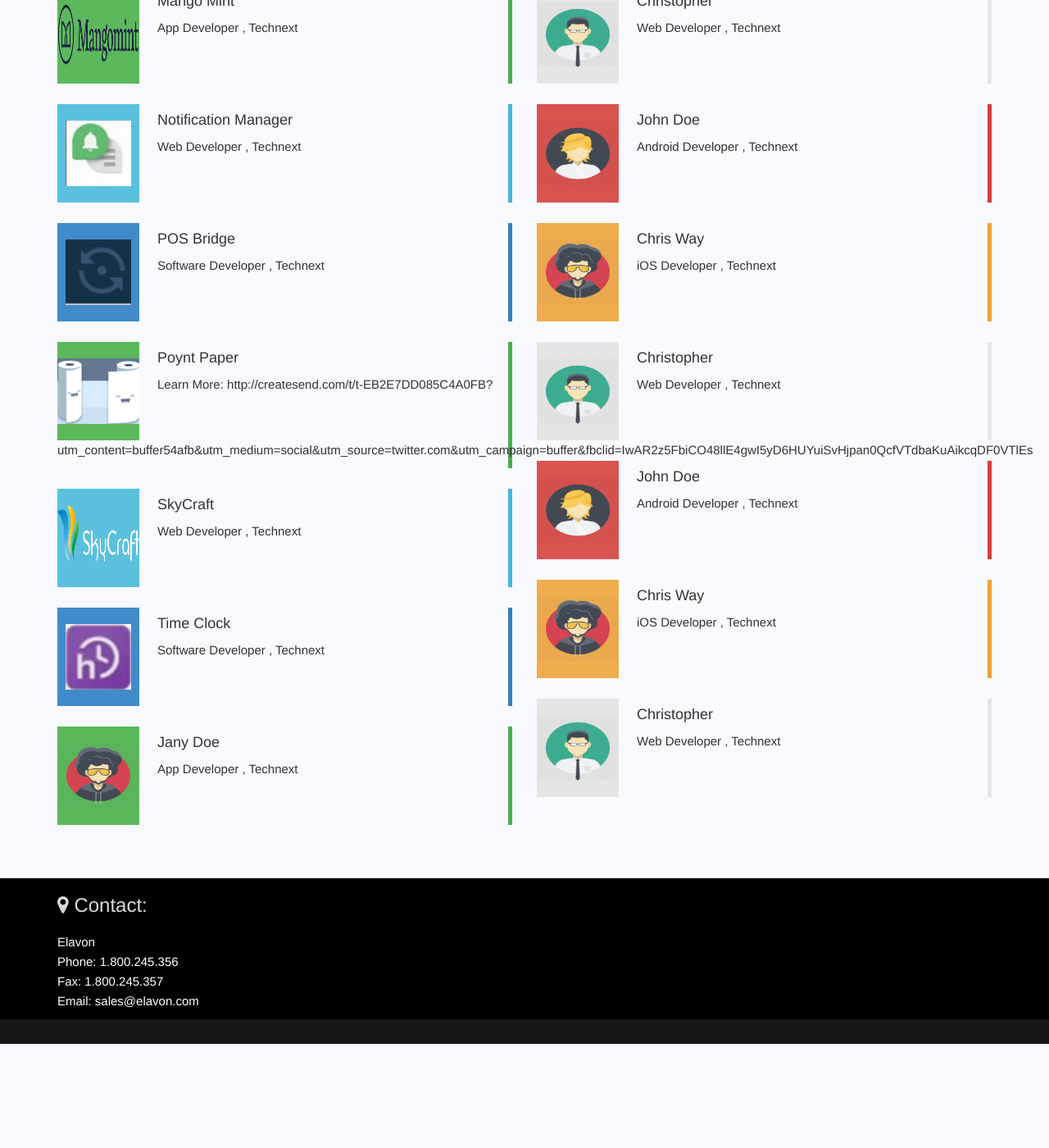
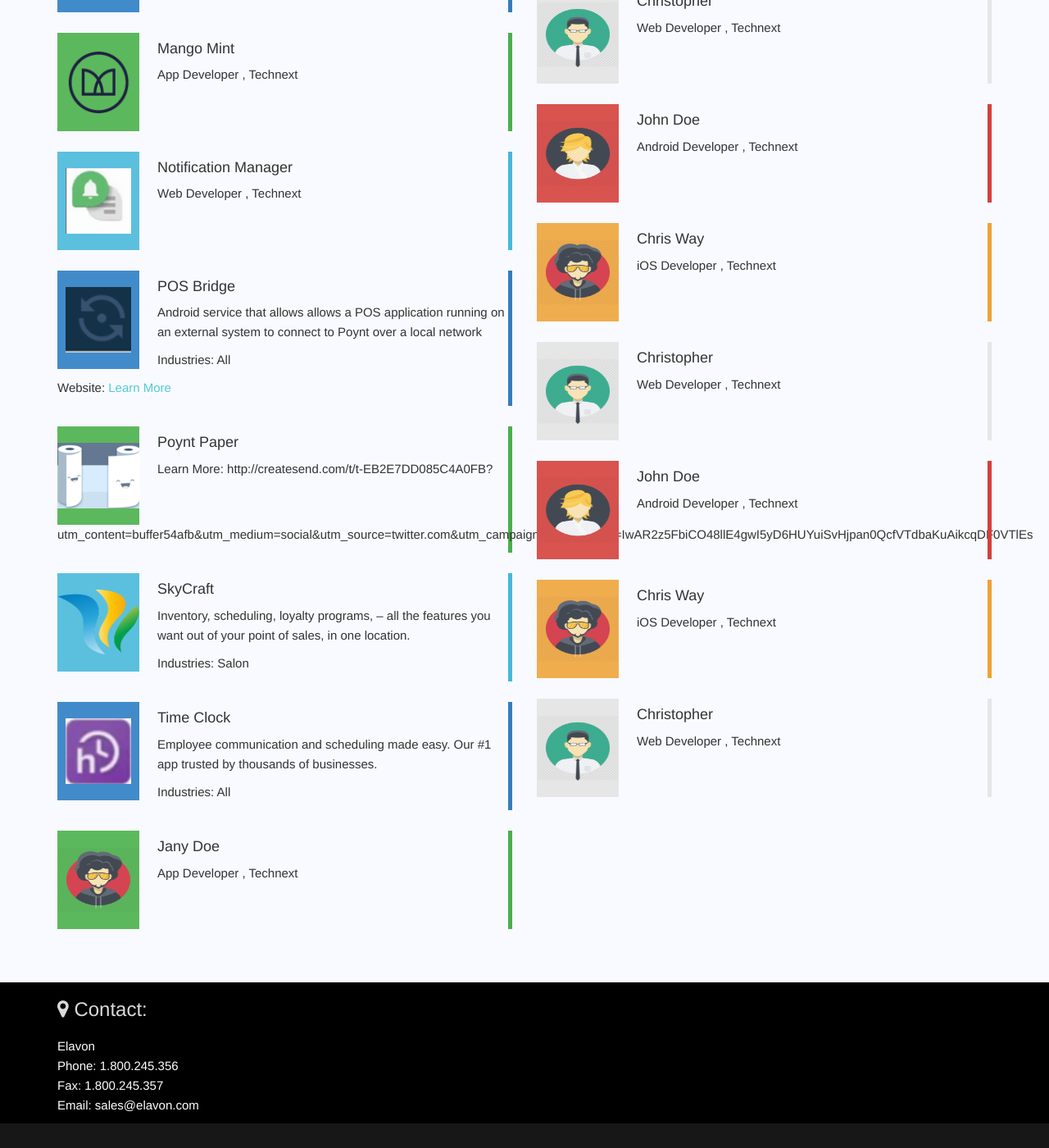
Before and after one commit to tmudireddy/Elavon, a Jekyll site: the page built from team.html, in a window 1280 px wide and 1400 px high, scrolled down 1289 px. Shown: the whole window at 82% size. Built offline with Jekyll 4.4.1, drawn with Linux system fonts in a browser that asks for light colours; before the commit the page ends 2562 px from its top, so only the background shows below that; some of the changed text lies outside the part shown.

Commit message:
formatting issues

```diff
--- a/team.html
+++ b/team.html
@@ -16,8 +16,13 @@
           Apptizer
         </h4>
         <p>
-          Web Developer , Technext
+          Launch your own app for customers to order ahead – no coding skills necessary.
         </p>
+        <p>
+          Industries: Restraunt
+          </p>
+          <p>
+              Website:  <a href="https://apptizer.io/">Learn More</a>        </p>
       </div>
       <div class="blockquote-box blockquote-primary animated wow fadeInLeft clearfix">
         <div class="square pull-left">
@@ -27,7 +32,10 @@
           Cash N Tips
         </h4>
         <p>
-          Software Developer , Technext
+            Keep track of your cash transactions, deposits, and withdrawals,  all in one easy place.
+        </p>
+        <p>
+          Industries: Restraunt
         </p>
       </div>
       <div class="blockquote-box blockquote-success animated wow fadeInLeft clearfix">
@@ -76,7 +84,7 @@
       </div>
       <div class="blockquote-box blockquote-info animated wow fadeInLeft clearfix">
         <div class="square pull-left">
-          <img src="../assets/freespace.png" alt="Feature-img" height="80" width="100">
+          <img src="../assets/freespace.png" alt="Feature-img" height="80" width="80">
         </div>
         <h4>
           Free Space
@@ -87,7 +95,7 @@
       </div>
       <div class="blockquote-box blockquote-primary animated wow fadeInLeft clearfix">
         <div class="square pull-left">
-          <img src="../assets/kitchendisplay.png" alt="Feature-img" height="80" width="100">
+          <img src="../assets/kitchendisplay.png" alt="Feature-img" height="80" width="80">
         </div>
         <h4>
           Kitchen Display
@@ -98,7 +106,7 @@
       </div>
       <div class="blockquote-box blockquote-success animated wow fadeInLeft clearfix">
         <div class="square pull-left">
-          <img src="../assets/mango.png" alt="Feature-img" height="80" width="100">
+          <img src="../assets/mango.png" alt="Feature-img" height="80" width="80">
         </div>
         <h4>
           Mango Mint
@@ -126,8 +134,12 @@
           POS Bridge
         </h4>
         <p>
-          Software Developer , Technext
+            Android service that allows allows a POS application running on an external system to connect to Poynt over a local network
         </p>
+        <p>
+          Industries: All        </p>
+          <p>
+              Website:  <a href="http://www.echoecho.com/htmllinks01.htm">Learn More</a>        </p>
       </div>
       <div class="blockquote-box blockquote-success animated wow fadeInLeft clearfix">
         <div class="square pull-left">
@@ -148,7 +160,10 @@
           SkyCraft
         </h4>
         <p>
-          Web Developer , Technext
+            Inventory, scheduling, loyalty programs, – all the features you want out of your point of sales, in one location.
+        </p>
+        <p>
+          Industries: Salon
         </p>
       </div>
       <div class="blockquote-box blockquote-primary animated wow fadeInLeft clearfix">
@@ -159,8 +174,12 @@
           Time Clock
         </h4>
         <p>
-          Software Developer , Technext
+          Employee communication and scheduling made easy. Our #1 app trusted by thousands of businesses.
         </p>
+        <p>
+          Industries: All
+          </p>
+
       </div>
       <div class="blockquote-box blockquote-success animated wow fadeInLeft clearfix">
         <div class="square pull-left">
```
Also changed, not shown: assets/apptizer.png, assets/freespace.png, assets/kitchendisplay.png, assets/mango.png, assets/skycraft.png, 2 other files.
